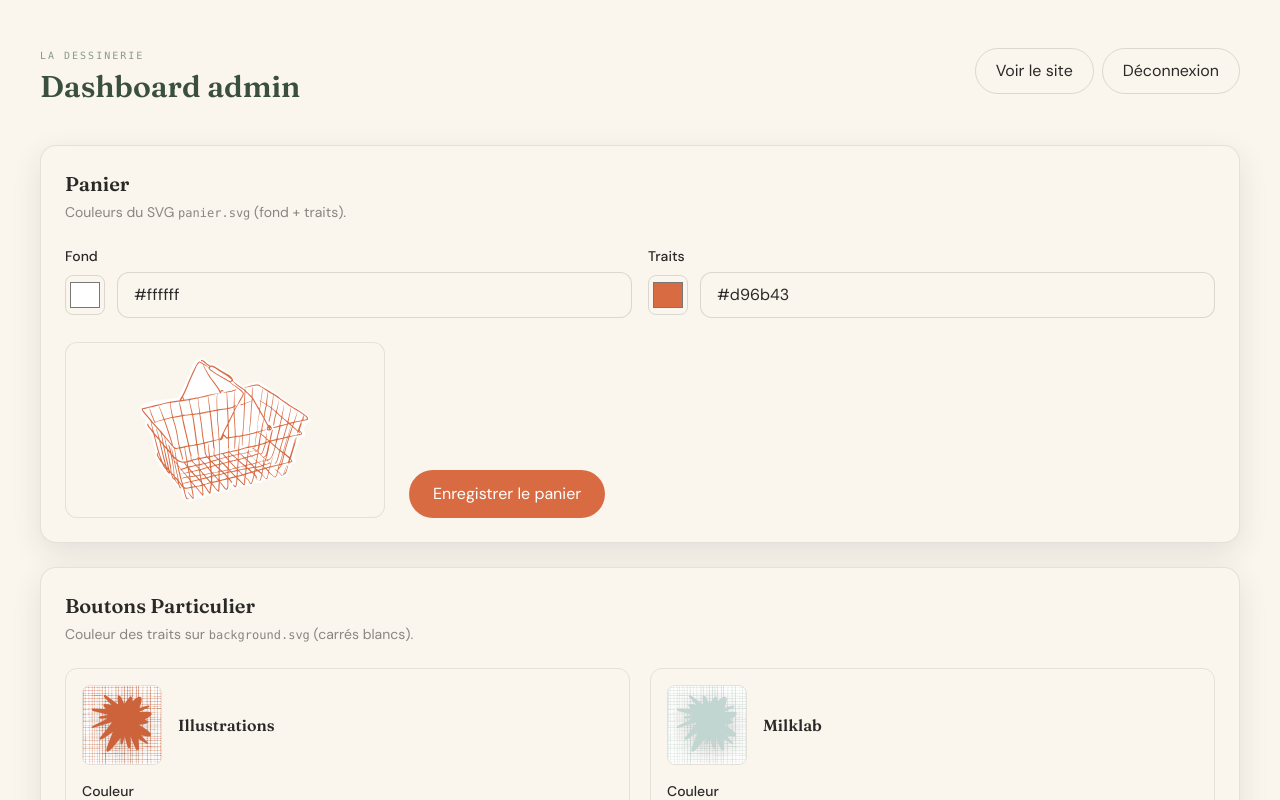
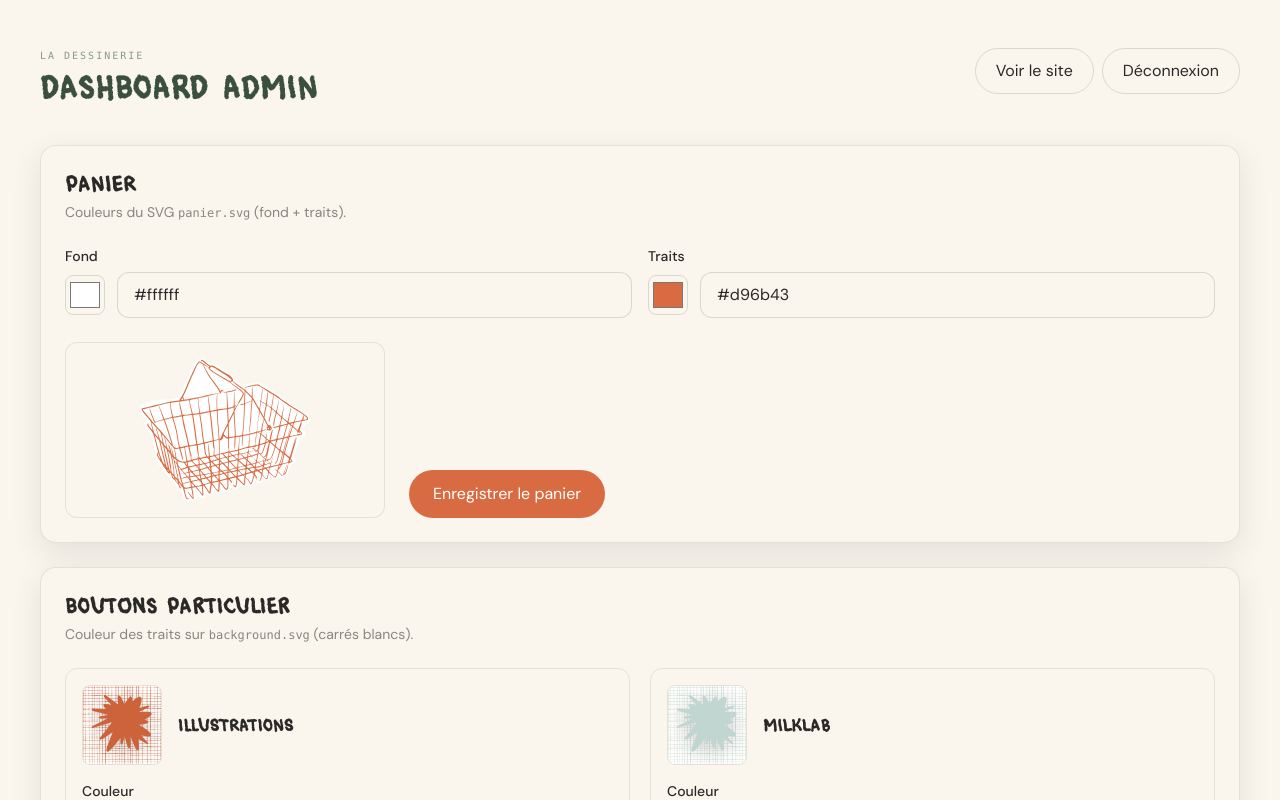
Before and after one commit to ErikAvilov/ladessinerie, a Next.js app: page /admin in a window 1280 px wide. Shown: the top 800 px of the page. Built offline with nearby package versions, Linux system fonts and the light colour scheme; no server answers.

Commit message:
fix logo

```diff
--- a/app/globals.css
+++ b/app/globals.css
@@ -1,4 +1,12 @@
 @import "tailwindcss";
+
+@font-face {
+  font-family: 'Comico';
+  src: url('/typo/Comico-Regular.otf') format('opentype');
+  font-weight: 400;
+  font-style: normal;
+  font-display: swap;
+}
 
 :root {
   --cream: #faf6ee;
@@ -11,7 +19,8 @@
   --navy: #3d5c74;
   --forest: #3a4f3c;
 }
-@theme inline { --color-background: var(--cream); --color-foreground: var(--ink); --font-sans: var(--font-body); --font-serif: var(--font-display); }
+@theme inline { --color-background: var(--cream); --color-foreground: var(--ink); --font-sans: var(--font-body); --font-serif: 'Comico', serif; }
+:root { --font-display: 'Comico', serif; }
 * { box-sizing: border-box; }
 html { background: var(--cream); scroll-behavior: smooth; }
 body { margin: 0; background: var(--cream); color: var(--ink); font-family: var(--font-body), sans-serif; }
--- a/app/layout.tsx
+++ b/app/layout.tsx
@@ -1,5 +1,5 @@
 import type { Metadata } from 'next'
-import { DM_Sans, Fraunces } from 'next/font/google'
+import { DM_Sans } from 'next/font/google'
 import { Analytics } from '@vercel/analytics/next'
 import { SpeedInsights } from '@vercel/speed-insights/next'
 import { PageTransition } from '@/components/page-transition'
@@ -13,13 +13,6 @@ const body = DM_Sans({
   subsets: ['latin'],
   variable: '--font-body',
   weight: ['400', '500', '600'],
-  display: 'swap',
-})
-const display = Fraunces({
-  subsets: ['latin'],
-  variable: '--font-display',
-  weight: ['400', '600'],
-  style: ['normal', 'italic'],
   display: 'swap',
 })
 
@@ -41,7 +34,7 @@ export default async function RootLayout({
 
   return (
     <html lang="fr" className="bg-background" suppressHydrationWarning>
-      <body className={`${body.variable} ${display.variable}`} suppressHydrationWarning>
+      <body className={`${body.variable}`} suppressHydrationWarning>
         <SiteThemeProvider theme={theme}>
           <div className="min-h-dvh bg-background">
             <PageTransition>{children}</PageTransition>
--- a/components/particulier-category-client.tsx
+++ b/components/particulier-category-client.tsx
@@ -174,11 +174,11 @@ export function ParticulierCategoryClient({
           ← Retour à la boutique
         </InstantLink>
 
-        <div className="mt-2 md:mt-2.5">
-          <p className="font-mono text-[9px] uppercase tracking-[.2em] text-foreground/45">
-            Collection
-          </p>
-          <h1 className="display mt-1 text-xl font-semibold leading-tight md:text-2xl lg:text-[1.75rem]">
+        <div className="mt-2 text-center md:mt-2.5">
+          <h1
+            className="display text-4xl font-semibold leading-tight md:text-5xl lg:text-6xl"
+            style={{ color: color }}
+          >
             {category.label}
           </h1>
         </div>
```
Also changed, not shown: public/images/logo.webp, public/typo/Comico-Regular.otf (added).
